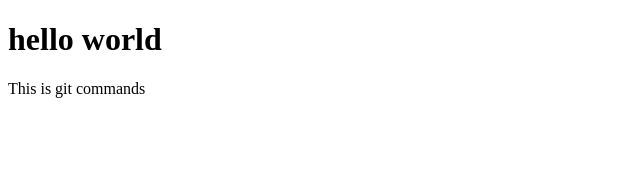
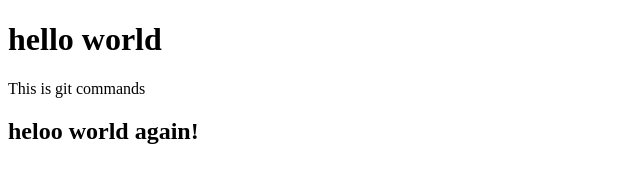
Before and after one commit to amreentaj5/git_program, a plain HTML site: page index.html in a window 1280 px wide. Shown: the whole page, without its empty margins (0-640 px from the left). Drawn offline with Linux system fonts and the light colour scheme.

Commit message:
added h2 line

```diff
--- a/index.html
+++ b/index.html
@@ -8,5 +8,6 @@
 <body>
     <h1>hello world</h1>
     <p>This is git commands</p>
+    <h2>heloo world again!</h2>
 </body>
 </html>
```
